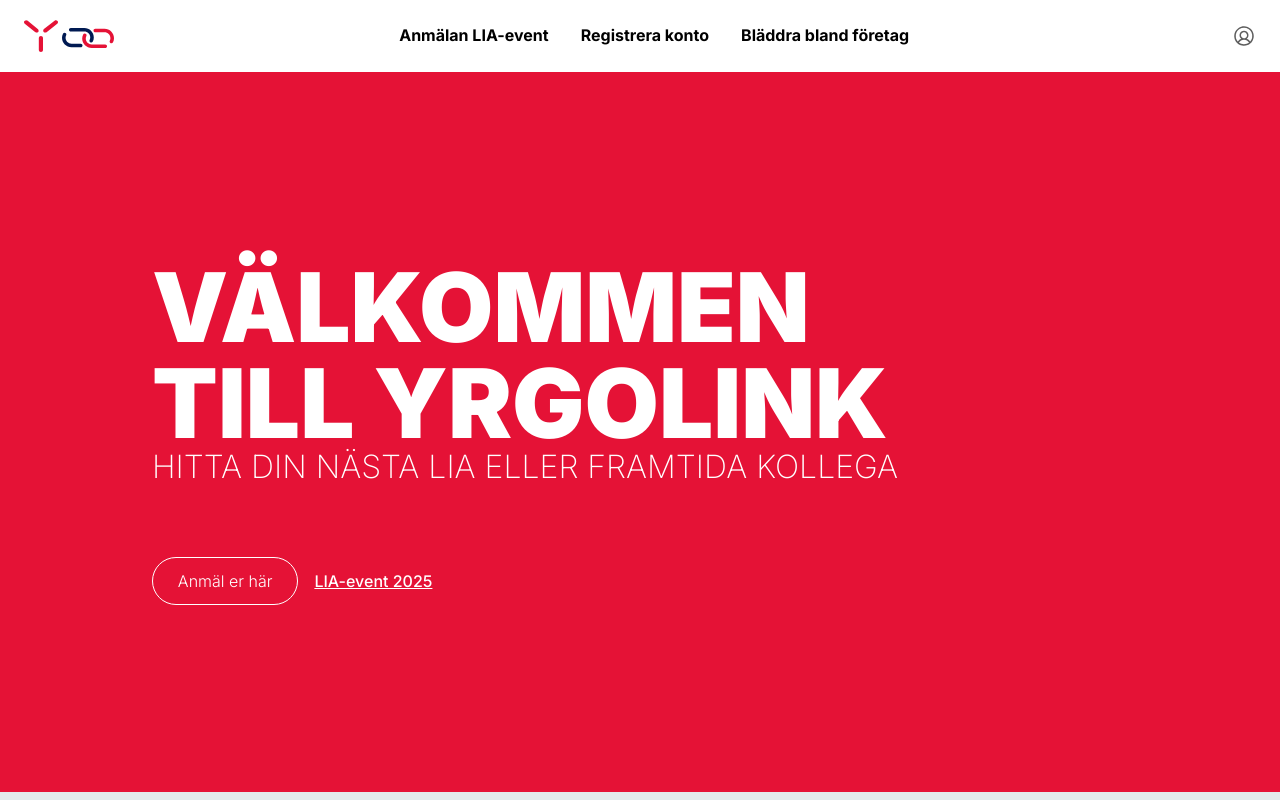
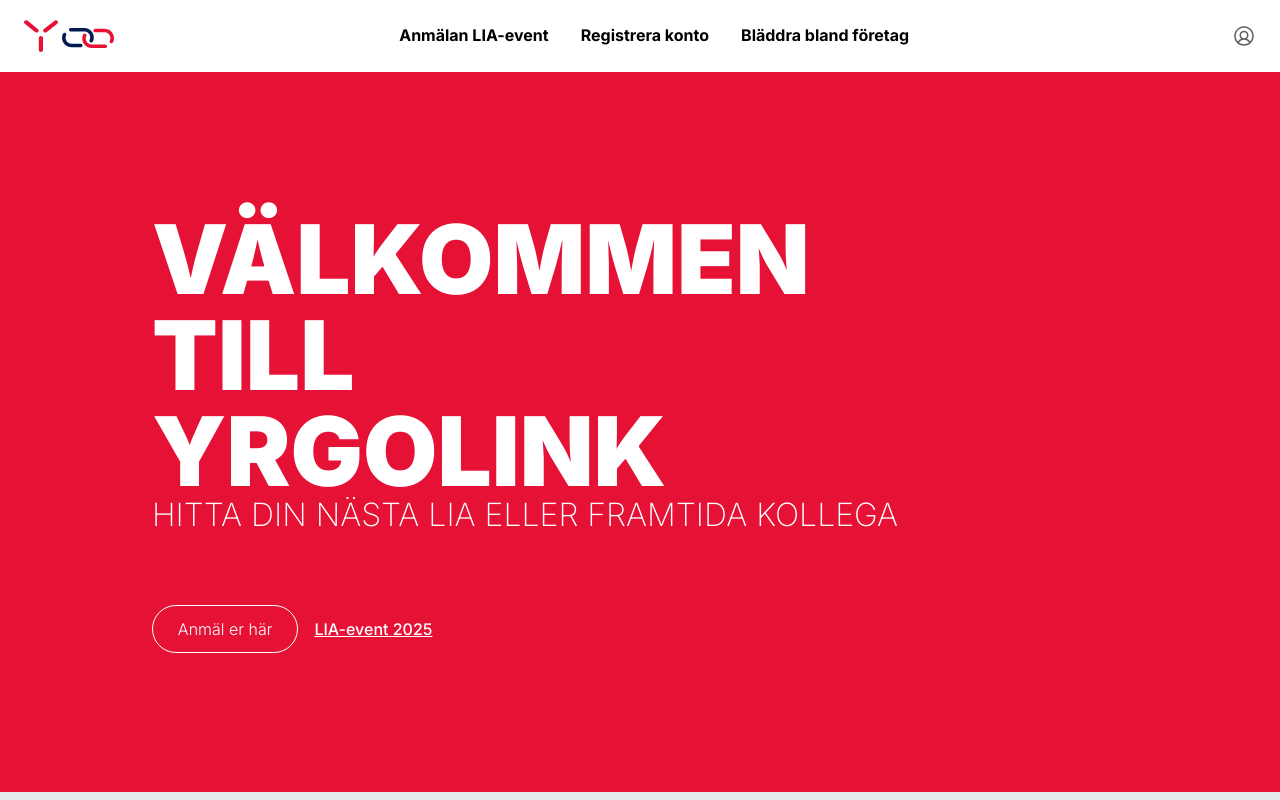
Before and after one commit to TobiasAndren/yrgolink, a Next.js app: page / in a window 1280 px wide. Shown: the top 800 px of the page. Built offline with nearby package versions, Linux system fonts and the light colour scheme.

Commit message:
changed h1, h2 max-width on hero

```diff
--- a/app/components/common/Hero.jsx
+++ b/app/components/common/Hero.jsx
@@ -91,7 +91,7 @@ const StyledHero = styled.section(
 
     h1, h2 {
       font-size: 6rem;
-      max-width: 90%;
+      max-width: 70%;
       text-wrap: wrap;
     }
 
```
